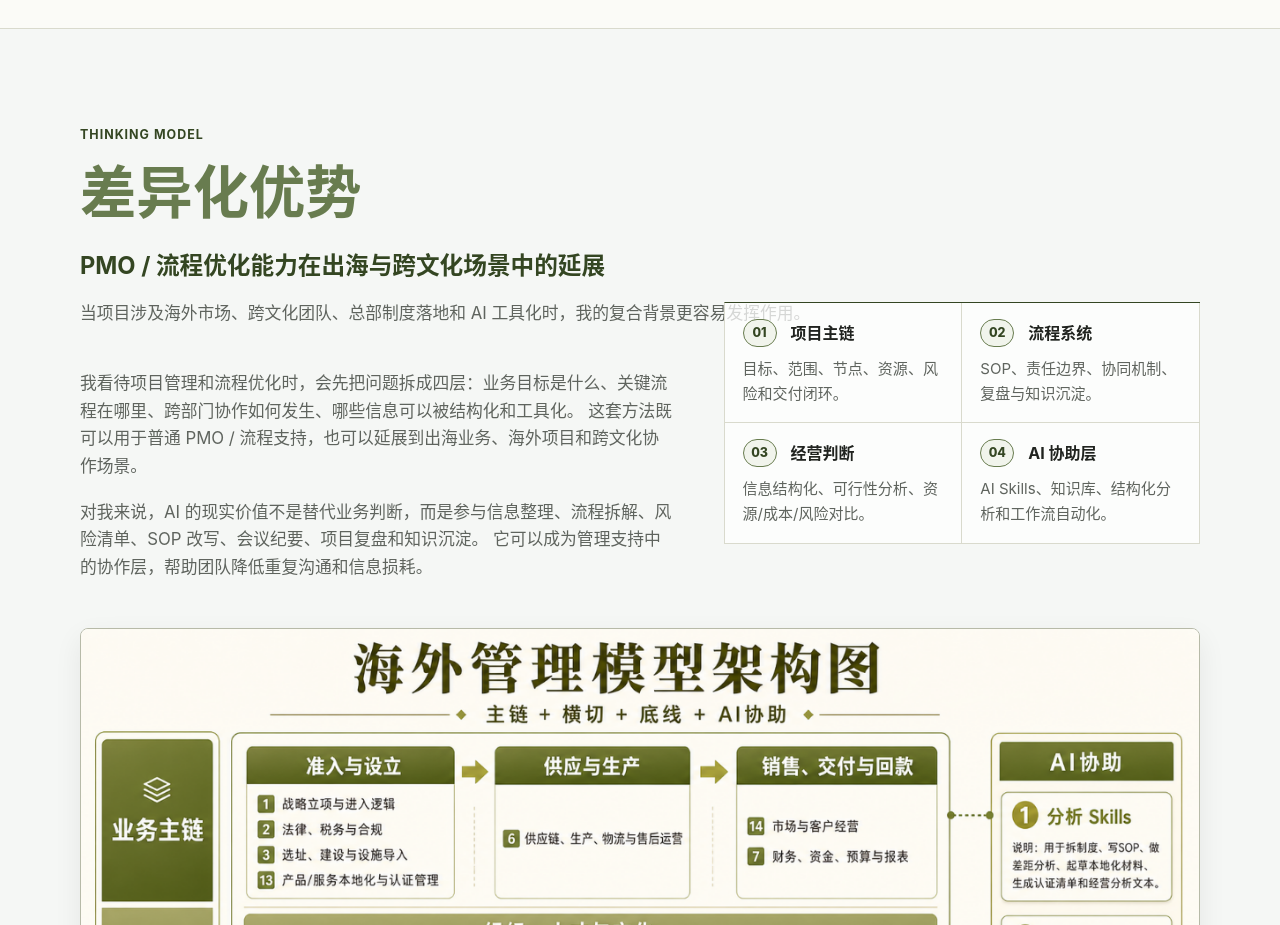
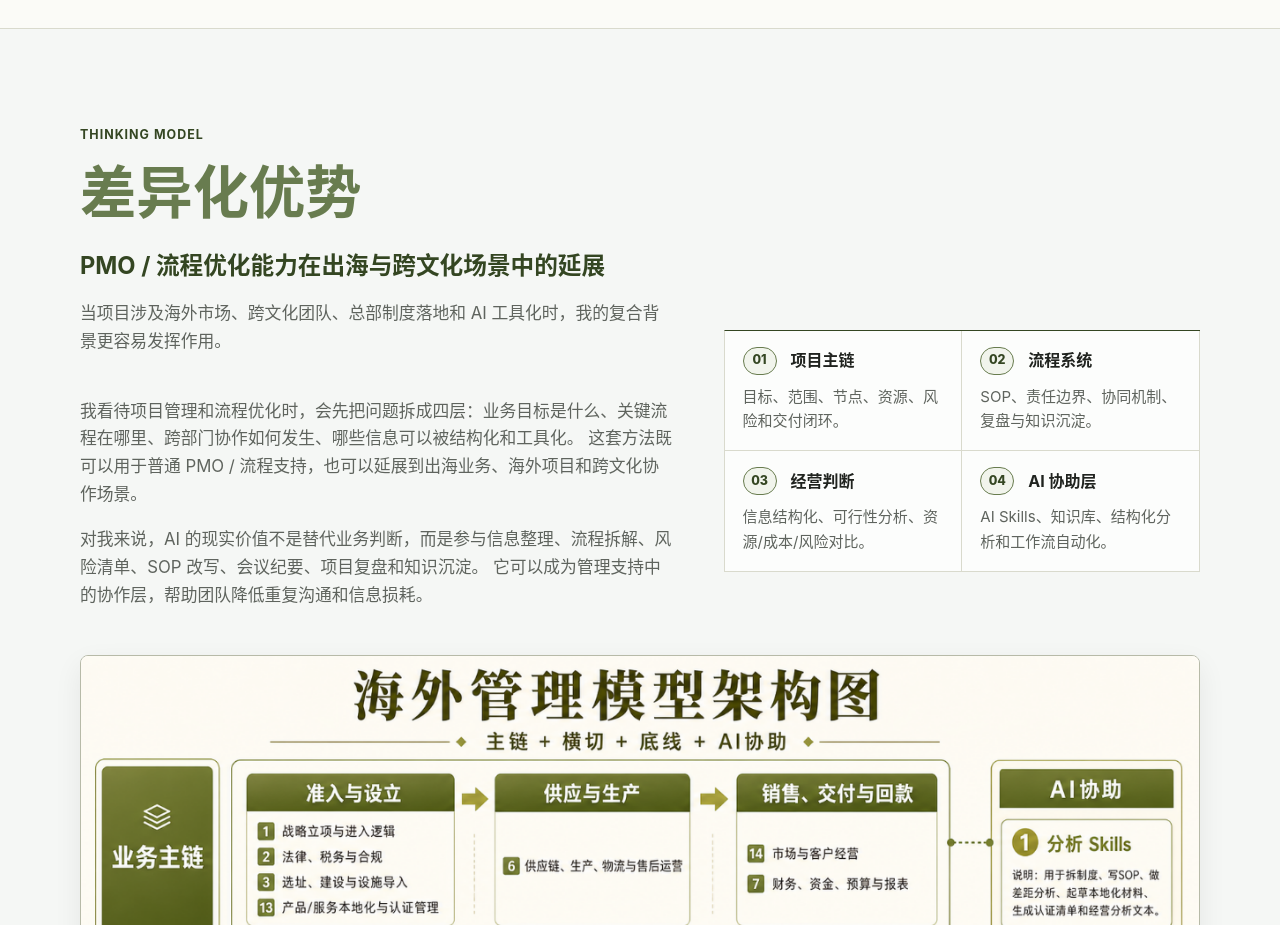
Before and after one commit to RohanaD-611/Codex-projects, a website: page personal-ai-portfolio-pmo/index.html in a window 1280 px wide. Shown: the part 2400-3325 px from the top of the page. Drawn offline with Linux system fonts and the light colour scheme.

Commit message:
Align Thinking Model scenario text with body column

```diff
--- a/personal-ai-portfolio-pmo/index.html
+++ b/personal-ai-portfolio-pmo/index.html
@@ -133,7 +133,7 @@
               <span>差异化优势</span>
               <span>PMO / 流程优化能力在出海与跨文化场景中的延展</span>
             </h2>
-            <p class="section-lead">
+            <p class="section-lead thinking-lead">
               当项目涉及海外市场、跨文化团队、总部制度落地和 AI 工具化时，我的复合背景更容易发挥作用。
             </p>
           </div>
--- a/personal-ai-portfolio-pmo/styles.css
+++ b/personal-ai-portfolio-pmo/styles.css
@@ -423,6 +423,15 @@ h4 {
 .section-lead {
   margin-top: 20px;
   max-width: 880px;
+}
+
+.thinking-lead {
+  /* Matches the first track of the two-column Thinking Model grid. */
+  max-width: calc(55.5556% - 26.6667px);
+}
+
+.thinking-section .section-heading.wide {
+  max-width: none;
 }
 
 .timeline {
@@ -903,6 +912,10 @@ figcaption {
     gap: 38px;
   }
 
+  .thinking-lead {
+    max-width: none;
+  }
+
   .hero {
     min-height: auto;
     padding-top: 70px;
```
